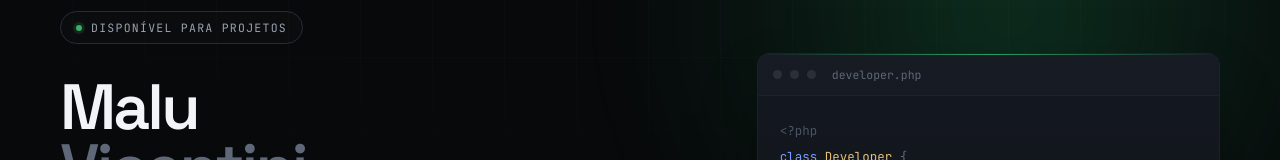
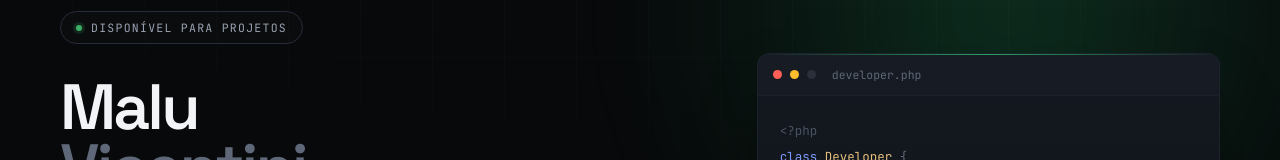
Before and after one commit to MariaLuizaVicentini/portfolio-malu-vicentini, a React (Vite) app: page / in a window 1280 px wide. Shown: the part 159-319 px from the top of the page. Built offline with nearby package versions, Linux system fonts and the light colour scheme.

Commit message:
style: add cor aos 3 botoes do code terminal

```diff
--- a/src/components/primitivesUi/WindowDots.tsx
+++ b/src/components/primitivesUi/WindowDots.tsx
@@ -1,7 +1,13 @@
-import { cn } from '@/utils/cn';
+import { cn } from "@/utils/cn";
 
 /** Os três pontinhos das janelas (terminal / browser). */
 export default function WindowDots({ small }: { small?: boolean }) {
+  const dotColors = [
+    "bg-[#FF5F56] hover:opacity-80",
+    "bg-[#FFBD2E] hover:opacity-80",
+    "bg-[#27C93F] hover:opacity-80",
+  ];
+
   return (
     <>
       {[0, 1, 2].map((index) => (
@@ -9,8 +15,9 @@ export default function WindowDots({ small }: { small?: boolean }) {
           key={index}
           aria-hidden
           className={cn(
-            'shrink-0 rounded-full bg-[#2A2F3A]',
-            small ? 'h-[7px] w-[7px]' : 'h-[9px] w-[9px]',
+            "shrink-0 rounded-full bg-[#2A2F3A]",
+            small ? "h-[7px] w-[7px]" : "h-[9px] w-[9px]",
+            dotColors[index],
           )}
         />
       ))}
```
